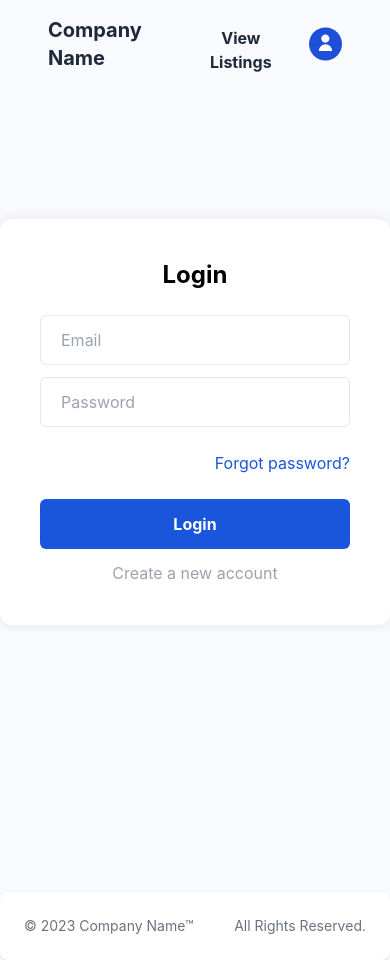
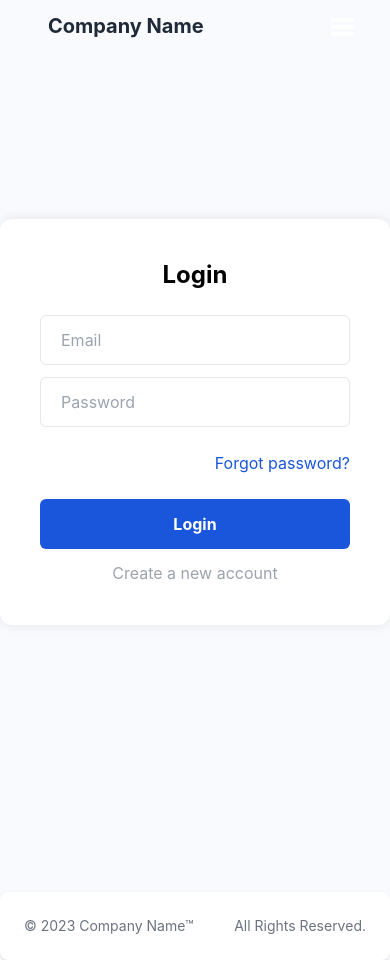
Before and after one commit to vvkumar2/ucla-apartments, a React (Create React App) app in the folder frontend/: page /login in a window 390 px wide. Built offline with nearby package versions, Linux system fonts and the light colour scheme; what google-maps-react would draw is missing.

Commit message:
fixed google maps listings page & provided mobile styling

```diff
--- a/frontend/package.json
+++ b/frontend/package.json
@@ -24,6 +24,7 @@
     "pure-react-carousel": "^1.30.1",
     "react": "^18.2.0",
     "react-bootstrap": "^2.7.0",
+    "react-burger-menu": "^3.0.9",
     "react-dom": "^18.2.0",
     "react-google-maps": "^9.4.5",
     "react-icons": "^4.7.1",
--- a/frontend/src/components/apartment-box.jsx
+++ b/frontend/src/components/apartment-box.jsx
@@ -30,9 +30,9 @@ const ApartmentBox = ({ apartment }) => {
             <div className="h-[200px] w-full rounded-t-lg flex items-center justify-center overflow-hidden">
                 <img className="object-cover min-h-full min-w-full w-auto" src={image_url} alt="" />
             </div>
-            <div className="w-full py-5 px-8 flex flex-col gap-4">
-                <div className="flex flex-col">
-                    <h1 className="text-lg font-bold tracking-wide text-truncate hover:text-blue-700 cursor-pointer">{name}</h1>
+            <div className="w-full py-4 px-8 flex flex-col gap-4">
+                <div className="flex flex-col md:h-[95px] gap-2">
+                    <h1 className="text-lg leading-6 font-bold tracking-wide text-truncate hover:text-blue-700 cursor-pointer">{name}</h1>
                     <span className="text-sm text-gray-500 text-truncate">{address}</span>
                 </div>
                 <hr />
--- a/frontend/src/components/maps-apartment-box.jsx
+++ b/frontend/src/components/maps-apartment-box.jsx
@@ -8,7 +8,7 @@ export default function MapsApartmentBox({ address, image_url, name, rent, sqft,
     const abbreviatedAddress = address.indexOf("Los Angeles") > 10 ? address.substring(0, address.indexOf("Los Angeles")) : address;
 
     return (
-        <div className="h-[300px] w-[300px] rounded-lg border-2 border-slate-100 flex flex-col">
+        <div className="h-[300px] w-min-[300px] rounded-lg border-2 border-slate-100 flex flex-col">
             <div className="w-full h-[200px] relative overflow-hidden">
                 <img className="w-full rounded-md overflow-hidden object-cover" src={image_url} alt="Apartment" />
             </div>
--- a/frontend/src/components/navbar.jsx
+++ b/frontend/src/components/navbar.jsx
@@ -4,6 +4,7 @@ import ProfileIcon from "../assets/profile-icon.svg";
 import useUserContext from "../context/user.context";
 import { debounce } from "../utils/helpers";
 import { createClient } from "@supabase/supabase-js";
+import { slide as Menu } from 'react-burger-menu'
 
 // Creating a client for the supabase database
 const supabaseUrl = process.env.REACT_APP_SUPABASE_URL;
@@ -20,6 +21,73 @@ const Navbar = ({ color_scheme }) => {
     const [prevScrollPos, setPrevScrollPos] = useState(0);
     const [visible, setVisible] = useState(true);
     const [showDropdown, setShowDropdown] = useState(false);
+    const [screenSize, setScreenSize] = useState(window.innerWidth);
+
+    var styles = {
+        bmBurgerButton: {
+          position: 'fixed',
+          width: '23px',
+          height: '18px',
+          right: '36px',
+          top: '18px'
+        },
+        bmBurgerBars: {
+          background: scrollPosition > 30 ? '#000000' : '#FFFFFF'
+        },
+        screensizbmBurgerBarsHover: {
+          background: '#a90000'
+        },
+        bmCrossButton: {
+          height: '24px',
+          width: '24px'
+        },
+        bmCross: {
+          background: '#000000'
+        },
+        bmMenuWrap: {
+          position: 'fixed',
+          top: '0',
+          right: '0',
+          height: '100%'
+        },
+        bmMenu: {
+          background: '#FFFFFF',
+          padding: '2.5em 0.5em 0 0',
+          fontSize: '1.15em'
+        },
+        bmMorphShape: {
+          fill: '#373a47'
+        },
+        bmItemList: {
+          color: '#b8b7ad',
+          padding: '0.4em',
+            display: 'flex',
+            flexDirection: 'column',
+            gap: '1rem',
+            alignItems: 'center',
+            justifyContent: 'center',
+            height: '100%',
+            width: 'fit-content',
+            margin: '0 auto'
+        },
+        bmItem: {
+          display: 'inline-block',
+            color: '#000000',
+            fontSize: '1.2rem',
+            fontWeight: '600',
+            textDecoration: 'none',
+            padding: '0.5rem 1rem',
+            borderRadius: '0.5rem',
+            transition: 'all 0.3s ease-in-out',
+            '&:hover': {
+                background: '#000000',
+                color: '#FFFFFF'
+            }
+        },
+        bmOverlay: {
+          background: 'rgba(0, 0, 0, 0.3)'
+        }
+    }
 
     const navigate = useNavigate();
     const handleWebsiteNameClick = () => navigate("/");
@@ -56,12 +124,15 @@ const Navbar = ({ color_scheme }) => {
         };
     }, []);
 
+    useEffect(() => {
+        return window.addEventListener("resize", () => setScreenSize(window.innerWidth));
+    }, []);
+
+
 
     return (
-        <div
-            className={`fixed z-10 w-full top-0 left-0 px-site-standard-mobile sm:px-site-standard py-4 flex justify-between items-center ${
-                scrollPosition > 30 ? ` bg-opacity-70 backdrop-blur-md bg-white` : ""
-            }`}
+        <div className={`fixed z-10 w-full top-0 left-0 px-site-standard-mobile sm:px-site-standard-medium lg:px-site-standard py-3 flex justify-between items-center duration-300 transition-all ${
+                scrollPosition > 30 ? `bg-opacity-70 backdrop-blur-md bg-white` : "" } ${visible ? "" : "top-[-70px]"}`}
         >
             <h1
                 className={`text-xl ${color_scheme === "LIGHT" && scrollPosition <= 30 ? "text-white" : "text-gray-800"} font-bold cursor-pointer`}
@@ -69,6 +140,7 @@ const Navbar = ({ color_scheme }) => {
             >
                 Company Name
             </h1>
+            {screenSize > 500 ? (
                 <div className="flex gap-5">
                     <button
                         className={`h-9 ${color_scheme === "LIGHT" && scrollPosition <= 30 ? "text-white" : "text-gray-800"} font-bold`}
@@ -91,6 +163,14 @@ const Navbar = ({ color_scheme }) => {
                         </div>
                     }
                 </div>
+            ) : (
+            <Menu right styles={ styles } width={ 230 }>
+                <button onClick={handleGetStartedClick}>Listings</button>
+                <button onClick={handleProfileClick}>Profile</button>
+                {loggedIn && <button onClick={handleLogoutClick}>Logout</button> }
+            </Menu>
+            )
+            }
         </div>
     );
 };
--- a/frontend/src/index.css
+++ b/frontend/src/index.css
@@ -12,18 +12,19 @@ body {
   background-color: #f9fafe;
 }
 
-@screen xl {
-  .apartment-card-details-layout {
-    @apply grid;
-    @apply grid-cols-2;
-    @apply gap-y-2;
-  }
+.gm-style-iw.gm-style-iw-c {
+  width: 270px !important;
+  max-width: none !important;
+  min-width: none !important;
+  top: 15px !important;
+  left: 0px !important;
+  background-color: #fff;
+  box-shadow: 0 1px 6px rgba(178, 178, 178, 0.6);
+  border: 1px solid rgba(72, 181, 233, 0.6);
+  border-radius: 2px 2px 10px 10px;
 }
-
-@screen 2xl {
-  .apartment-card-details-layout {
+.apartment-card-details-layout {
     @apply flex;
     @apply justify-between;
     @apply items-center;
   }
-}
--- a/frontend/src/pages/profile.jsx
+++ b/frontend/src/pages/profile.jsx
@@ -67,6 +67,11 @@ const Profile = () => {
         }
     }
 
+    // On page load, scroll to the top of the page
+    useEffect(() => {
+        window.scrollTo(0, 0)
+      }, [])
+
     // On page load, fetch the user's name and other info from the database and set the state
     useEffect(() => {
         async function fetchName() {
@@ -105,7 +110,7 @@ const Profile = () => {
     return (
         <div className="">
             <Navbar />
-            <div className="w-full px-site-standard-mobile sm:px-site-standard py-4">
+            <div className="w-full px-site-standard-mobile sm:px-site-standard-medium lg:px-site-standard py-4 my-24">
                 <div className="flex flex-col bg-white shadow-standard gap-4 py-4 px-6 rounded-xl mt-profile">
                     <div className="flex flex-row">
                         <h1 className="my-auto text-2xl">
@@ -114,7 +119,7 @@ const Profile = () => {
                         {/* Make settings button */}
                         <div className="my-auto ml-auto text-xl hover:cursor-pointer" onClick={() => {setShowDropdown(!showDropdown)}} ><FontAwesomeIcon icon={faCog} />
                         {showDropdown &&
-                            <div className="absolute flex flex-col bg-white shadow-standard text-sm rounded-xl right-16 top-[155px]">
+                            <div className="absolute flex flex-col bg-white shadow-standard text-sm rounded-xl right-16 sm:right-52 top-[160px]">
                                 <div className="px-4 py-2 hover:bg-slate-100" onClick={() => setChangingEmail(!changingEmail)}>
                                     Change Email
                                 </div>
--- a/frontend/tailwind.config.js
+++ b/frontend/tailwind.config.js
@@ -17,8 +17,8 @@ module.exports = {
             },
             padding: {
                 "site-standard-mobile": "3rem",
+                "site-standard-medium": "8rem",
                 "site-standard": "12rem",
-                "site-standard-mobile": "3rem",
             },
             invert: {
                 blue: "invert(29%) sepia(95%) saturate(3547%) hue-rotate(220deg) brightness(84%) contrast(103%);",
```
Also changed, not shown: frontend/src/components/filters.jsx (+11 -5 lines), frontend/src/components/google-maps.jsx (+12 -5 lines), frontend/src/components/saved-apartment-box.jsx (+11 -17 lines), frontend/src/pages/listings.jsx (+15 -19 lines), 1 other file (tests, documents, lock files or other folders). Lines whose indentation alone changed are shown as unchanged.
